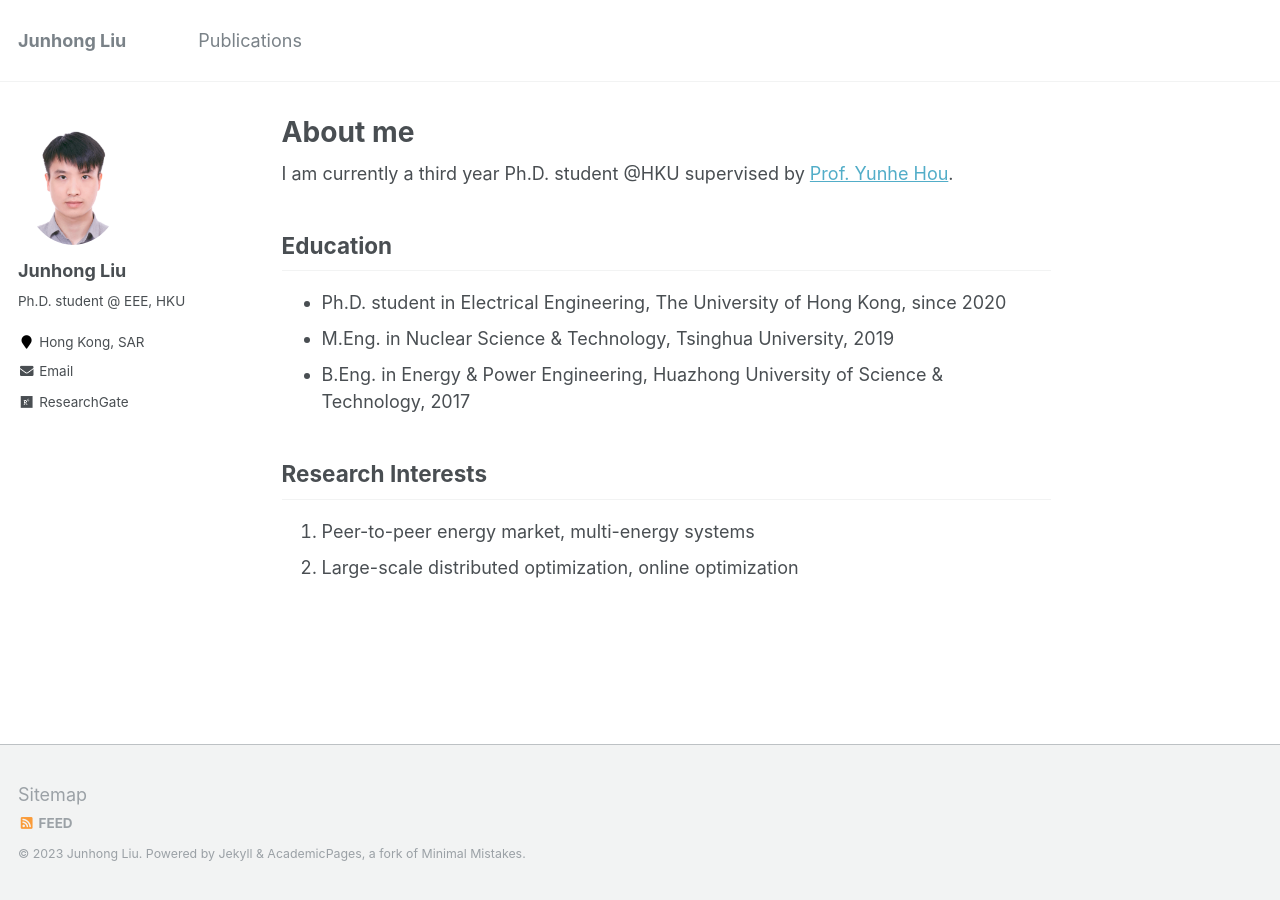
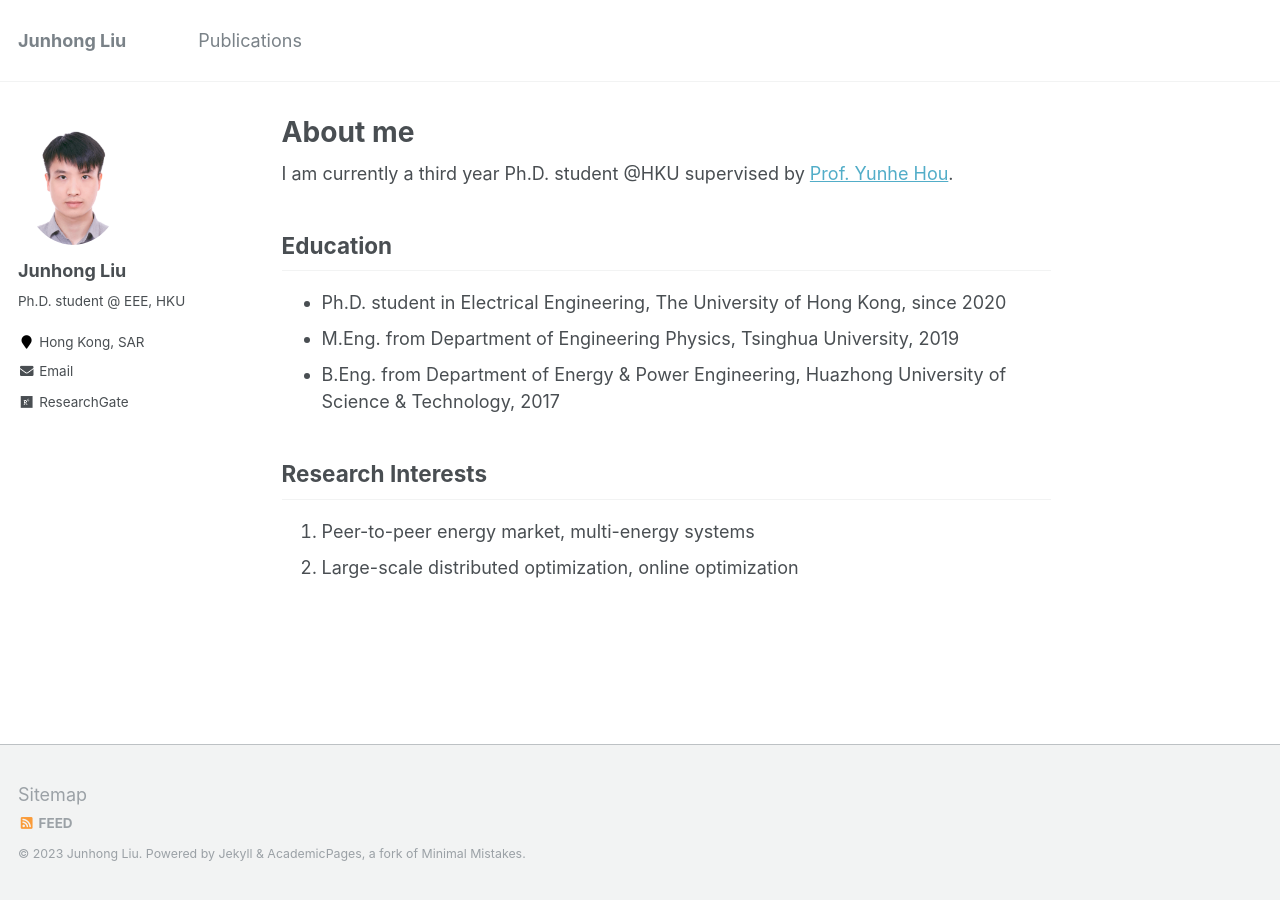
Before and after one commit to johnny-eee/online, a Jekyll site: the page built from _pages/about.md, in a window 1280 px wide. Built offline with Jekyll 4.4.1, drawn with Linux system fonts in a browser that asks for light colours.

Commit message:
Update about.md

```diff
--- a/_pages/about.md
+++ b/_pages/about.md
@@ -13,8 +13,8 @@ I am currently a third year Ph.D. student @HKU supervised by [Prof. Yunhe Hou](h
 ## Education
 
 * Ph.D. student in Electrical Engineering, The University of Hong Kong, since 2020
-* M.Eng. in Nuclear Science & Technology, Tsinghua University, 2019
-* B.Eng. in Energy & Power Engineering, Huazhong University of Science & Technology, 2017
+* M.Eng. from Department of Engineering Physics, Tsinghua University, 2019
+* B.Eng. from Department of Energy & Power Engineering, Huazhong University of Science & Technology, 2017
 
 ## Research Interests
 
```
